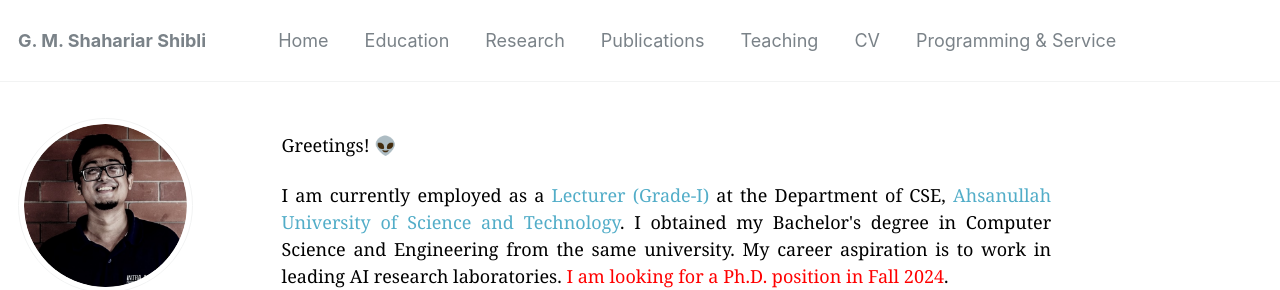
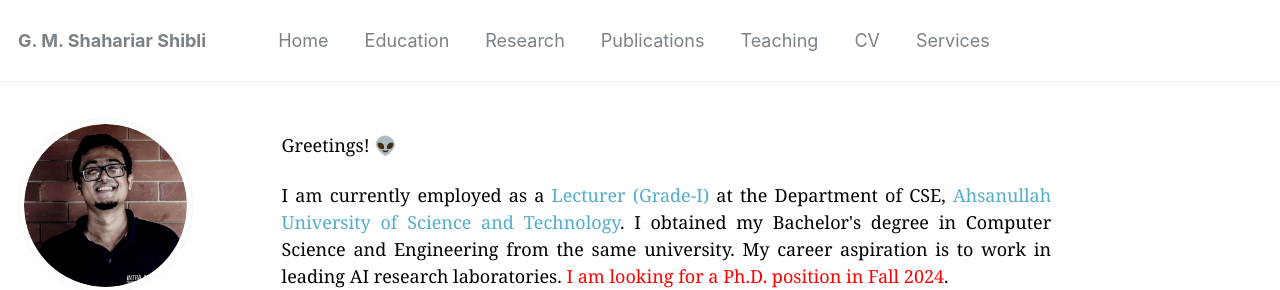
Before and after one commit to shahariar-shibli/shahariar-shibli.github.io, a Jekyll site: the page built from _pages/about.md, in a window 1280 px wide and 900 px high. Shown: the top 290 px of the window. Built offline with Jekyll 4.4.1, drawn with Linux system fonts in a browser that asks for light colours; some web fonts are replaced.

Commit message:
Update navigation.yml

```diff
--- a/_data/navigation.yml
+++ b/_data/navigation.yml
@@ -18,5 +18,5 @@ main:
   - title: "CV"
     url: /cv/
 
-  - title: "Programming & Service"
-    url: /programming/
+  - title: "Services"
+    url: /services/
```
